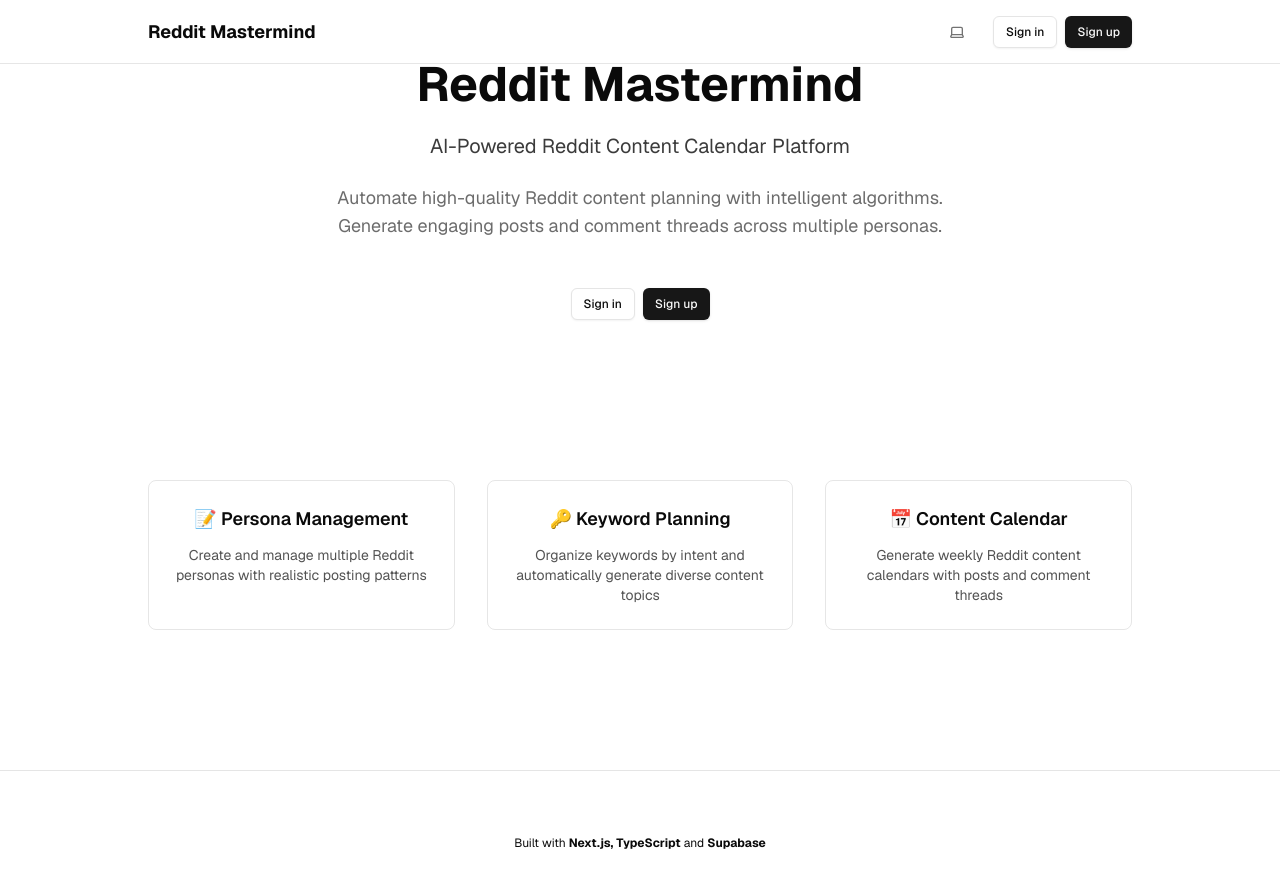
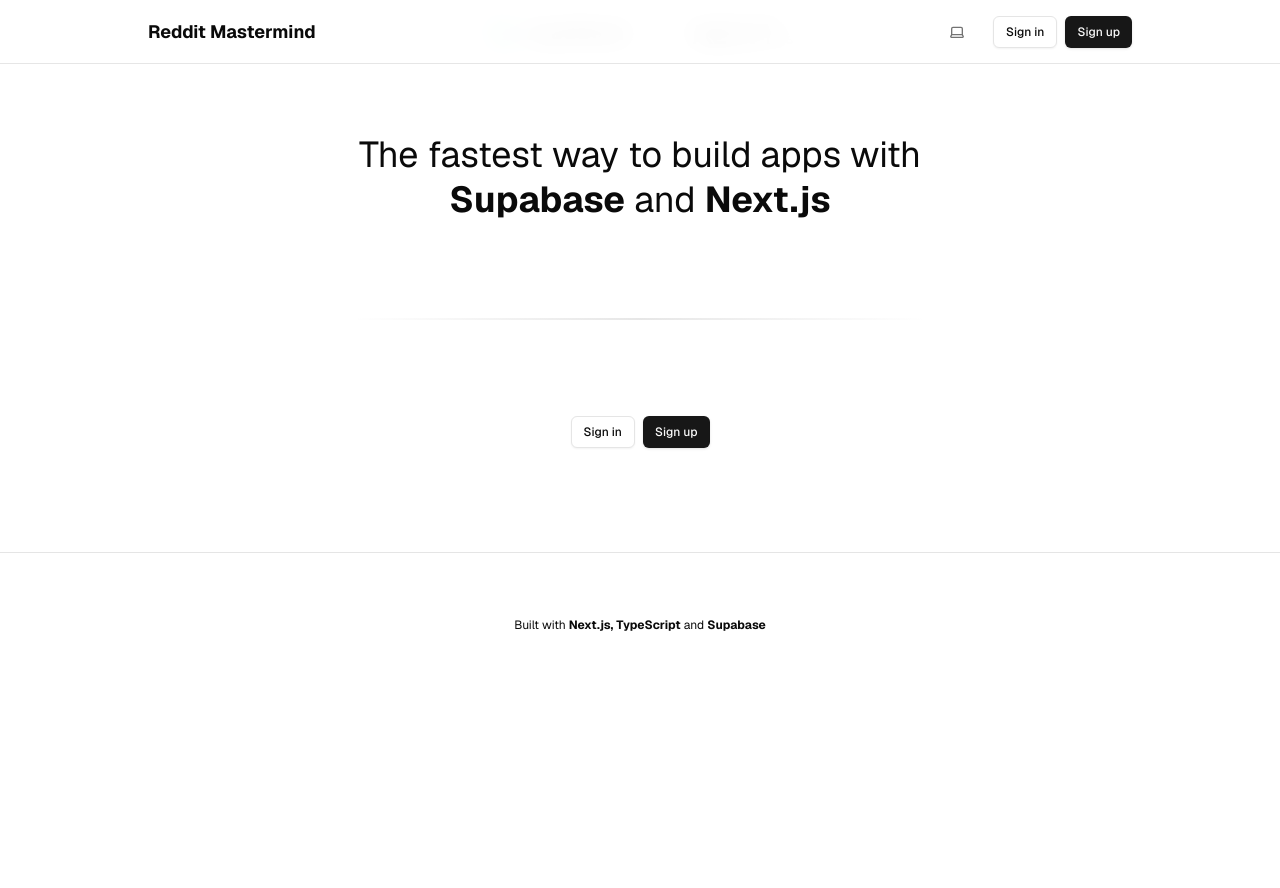
Before and after one commit to meshach567/redditmind, a Next.js app: page / in a window 1280 px wide. Shown: the top 888 px of the page. After the commit the page ends 800 px from the top, so only its background shows below. Built offline with nearby package versions, Linux system fonts and the light colour scheme; no server answers.

Commit message:
style: update the ui

```diff
--- a/app/page.tsx
+++ b/app/page.tsx
@@ -1,12 +1,13 @@
 import { AuthButton } from "@/components/auth-button";
 import { ThemeSwitcher } from "@/components/theme-switcher";
+import { Hero } from "@/components/hero";
 import Link from "next/link";
 import { Suspense } from "react";
 
 export default function Home() {
   return (
     <main className="min-h-screen flex flex-col items-center">
-      <div className="flex-1 w-full flex flex-col gap-20 items-center">
+      <div className="flex-1 w-full flex flex-col gap-16 items-center">
         {/* Navigation */}
         <nav className="w-full flex justify-center border-b border-b-foreground/10 h-16 fixed top-0 bg-background/95 backdrop-blur-md z-10">
           <div className="w-full max-w-5xl flex justify-between items-center p-3 px-5 text-sm">
@@ -25,44 +26,13 @@
         </nav>
 
         {/* Hero Section */}
-        <div className="flex-1 flex flex-col gap-20 max-w-5xl p-5 items-center text-center">
-          <div className="flex flex-col gap-6 py-10">
-            <h1 className="text-5xl font-bold">Reddit Mastermind</h1>
-            <p className="text-xl text-foreground/80">
-              AI-Powered Reddit Content Calendar Platform
-            </p>
-            <p className="text-lg text-foreground/60 max-w-2xl">
-              Automate high-quality Reddit content planning with intelligent algorithms.
-              Generate engaging posts and comment threads across multiple personas.
-            </p>
-            <div className="flex gap-4 justify-center pt-6">
-              <Suspense>
-                <AuthButton />
-              </Suspense>
-            </div>
-          </div>
+        <Hero />
 
-          {/* Features Section */}
-          <div className="grid grid-cols-1 md:grid-cols-3 gap-8 w-full py-10">
-            <div className="flex flex-col gap-3 p-6 rounded-lg border border-foreground/10 hover:border-foreground/20 transition">
-              <h3 className="font-semibold text-lg">📝 Persona Management</h3>
-              <p className="text-foreground/70 text-sm">
-                Create and manage multiple Reddit personas with realistic posting patterns
-              </p>
-            </div>
-            <div className="flex flex-col gap-3 p-6 rounded-lg border border-foreground/10 hover:border-foreground/20 transition">
-              <h3 className="font-semibold text-lg">🔑 Keyword Planning</h3>
-              <p className="text-foreground/70 text-sm">
-                Organize keywords by intent and automatically generate diverse content topics
-              </p>
-            </div>
-            <div className="flex flex-col gap-3 p-6 rounded-lg border border-foreground/10 hover:border-foreground/20 transition">
-              <h3 className="font-semibold text-lg">📅 Content Calendar</h3>
-              <p className="text-foreground/70 text-sm">
-                Generate weekly Reddit content calendars with posts and comment threads
-              </p>
-            </div>
-          </div>
+        {/* Primary CTA under hero for clarity */}
+        <div className="flex justify-center pb-10">
+          <Suspense>
+            <AuthButton />
+          </Suspense>
         </div>
 
         {/* Footer */}
```
